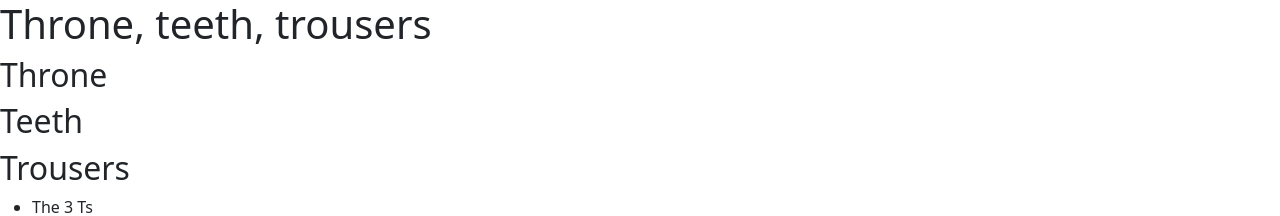
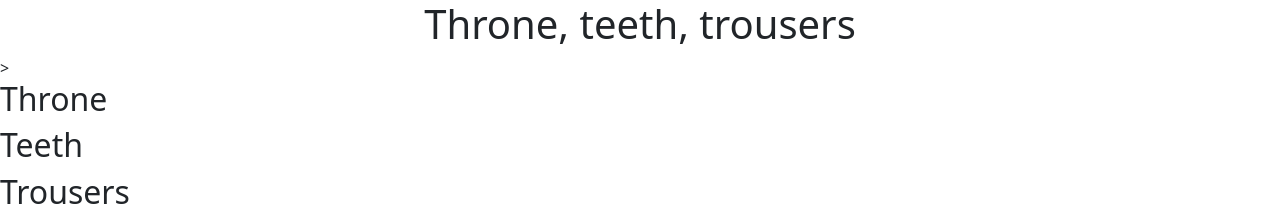
Before and after one commit to ColtenBerry/ColtenBerry.github.io, a plain HTML site: page index.html in a window 1280 px wide. Shown: the top 216 px of the page. Drawn offline with nearby package versions, Linux system fonts and the light colour scheme.

Commit message:
center h1

```diff
--- a/index.html
+++ b/index.html
@@ -3,13 +3,15 @@
     <head>
         <title>1st Website</title>
         <link href="https://cdn.jsdelivr.net/npm/bootstrap@5.3.1/dist/css/bootstrap.min.css" rel="stylesheet" integrity="sha384-4bw+/aepP/YC94hEpVNVgiZdgIC5+VKNBQNGCHeKRQN+PtmoHDEXuppvnDJzQIu9" crossorigin="anonymous">    </head>
-    <header>
+    </head>
+    <header class="container">
+        <div class="text-center">
+            <h1>Throne, teeth, trousers</h1>
+        </div>
+    </header>>
 
     </header>
     <body>
-        <h1>
-            Throne, teeth, trousers
-        </h1>
         <h2>Throne</h2>
         <h2>Teeth</h2>
         <h2>Trousers</h2>
```
